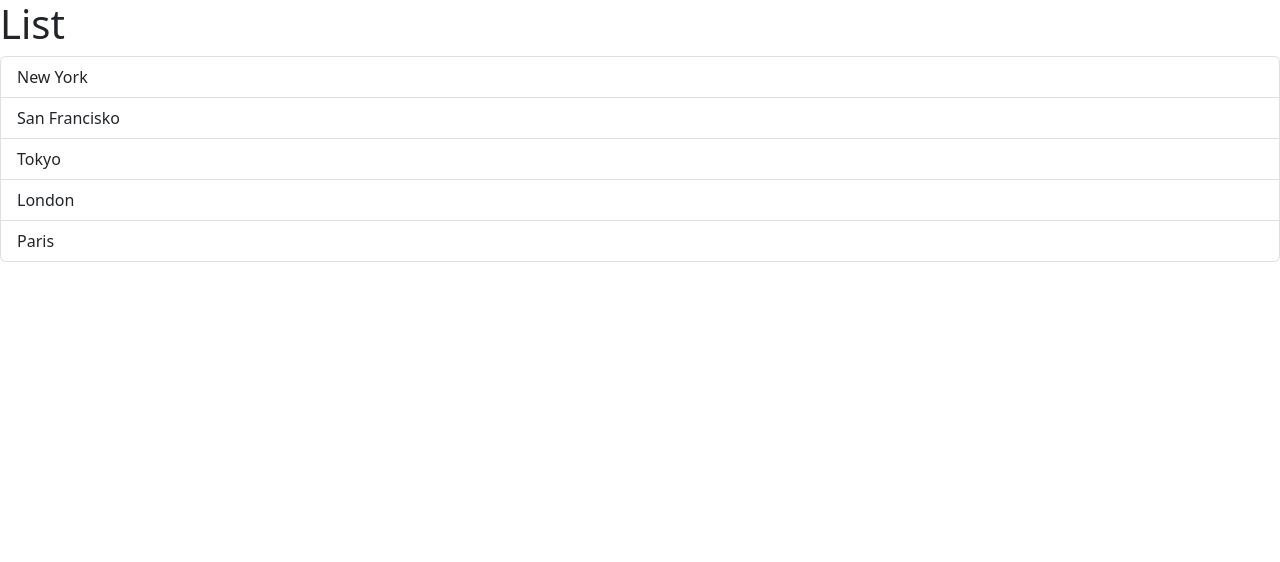
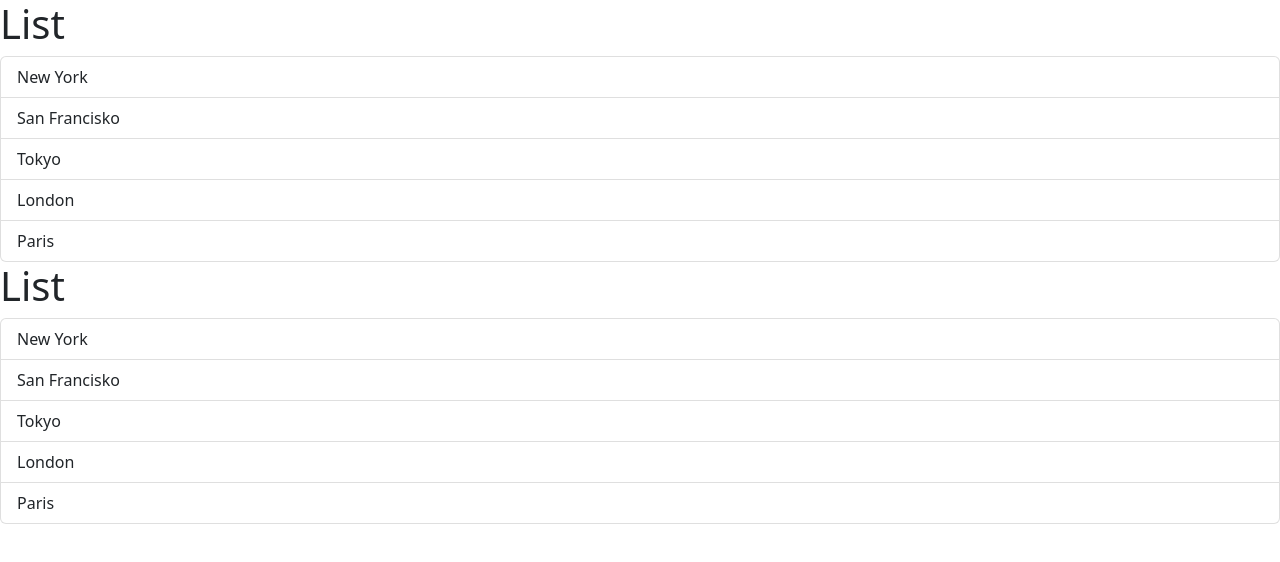
Before and after one commit to igorbaland/react-18, a React (Vite) app: page / in a window 1280 px wide. Shown: the top 562 px of the page. Built offline with nearby package versions, Linux system fonts and the light colour scheme; the HTML template or start-up script is replaced by a standard one.

Commit message:
Managing State
modified:   src/App.tsx
- each component has it own state!*

modified:   src/components/ListGroup.tsx
- click on item -> highlight
- bootstrap css class 'active'
- using the state hook we can tell react, that
this component can have data or state that will
change over the time.

```diff
--- a/src/App.tsx
+++ b/src/App.tsx
@@ -3,6 +3,7 @@
   return (
     <div>
       <ListGroup />
+      <ListGroup></ListGroup>
     </div>
   );
 }
--- a/src/components/ListGroup.tsx
+++ b/src/components/ListGroup.tsx
@@ -1,9 +1,11 @@
-import { MouseEvent } from "react";
+import { useState } from "react";
 
 function ListGroup() {
   let items = ["New York", "San Francisko", "Tokyo", "London", "Paris"];
 
-  const handleClick = (event: MouseEvent) => console.log(event);
+  //Hook
+  const [selectedIndex, setSelectedIndex] = useState(-1);
+  //const [name, setName] = useState("");
 
   return (
     <>
@@ -11,7 +13,17 @@
       {items.length === 0 && <p>No item found</p>}
       <ul className="list-group">
         {items.map((item, index) => (
-          <li className="list-group-item" key={item} onClick={handleClick}>
+          <li
+            className={
+              selectedIndex === index
+                ? "list-group-item active"
+                : "list-group-item"
+            }
+            key={item}
+            onClick={() => {
+              setSelectedIndex(index);
+            }}
+          >
             {item}
           </li>
         ))}
```
